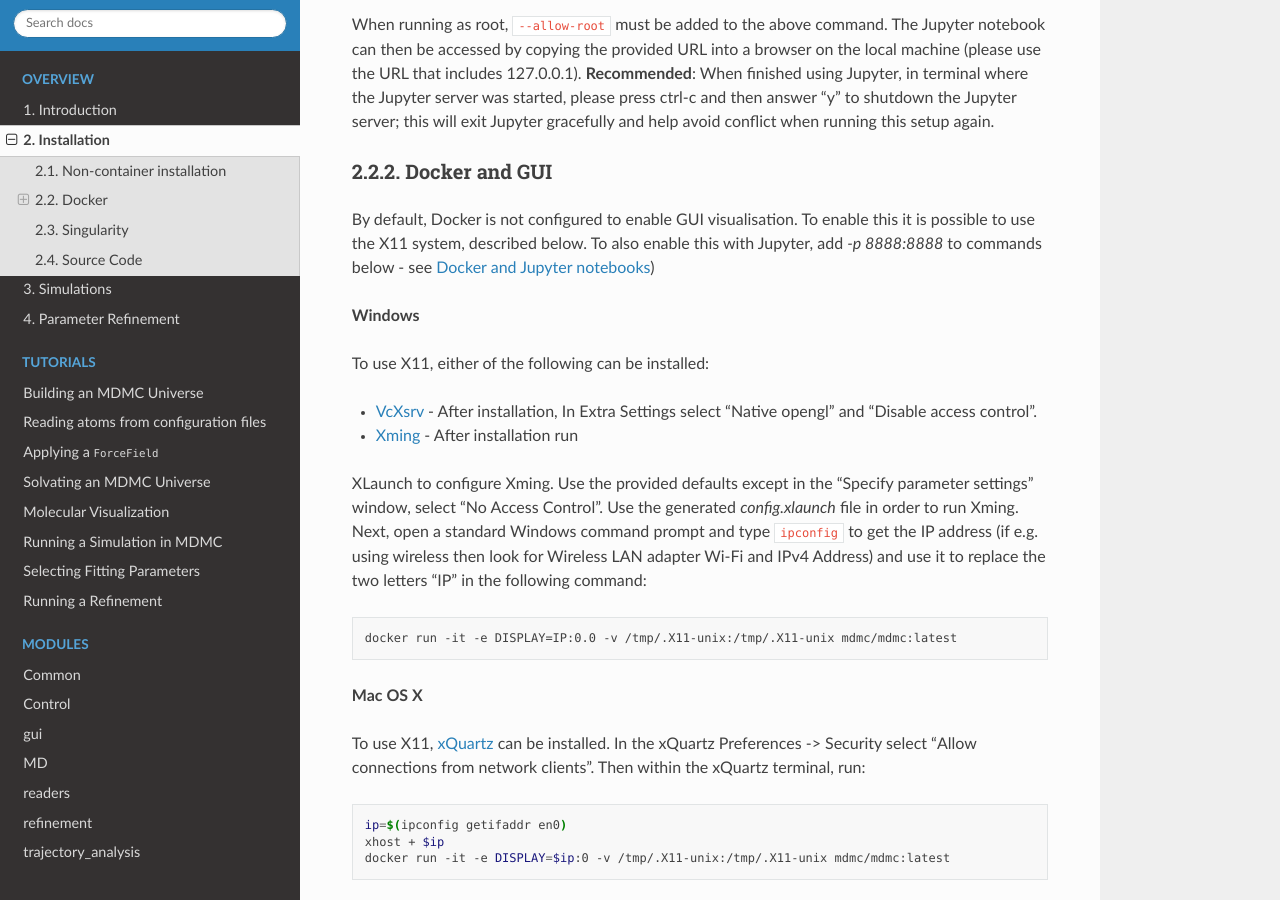
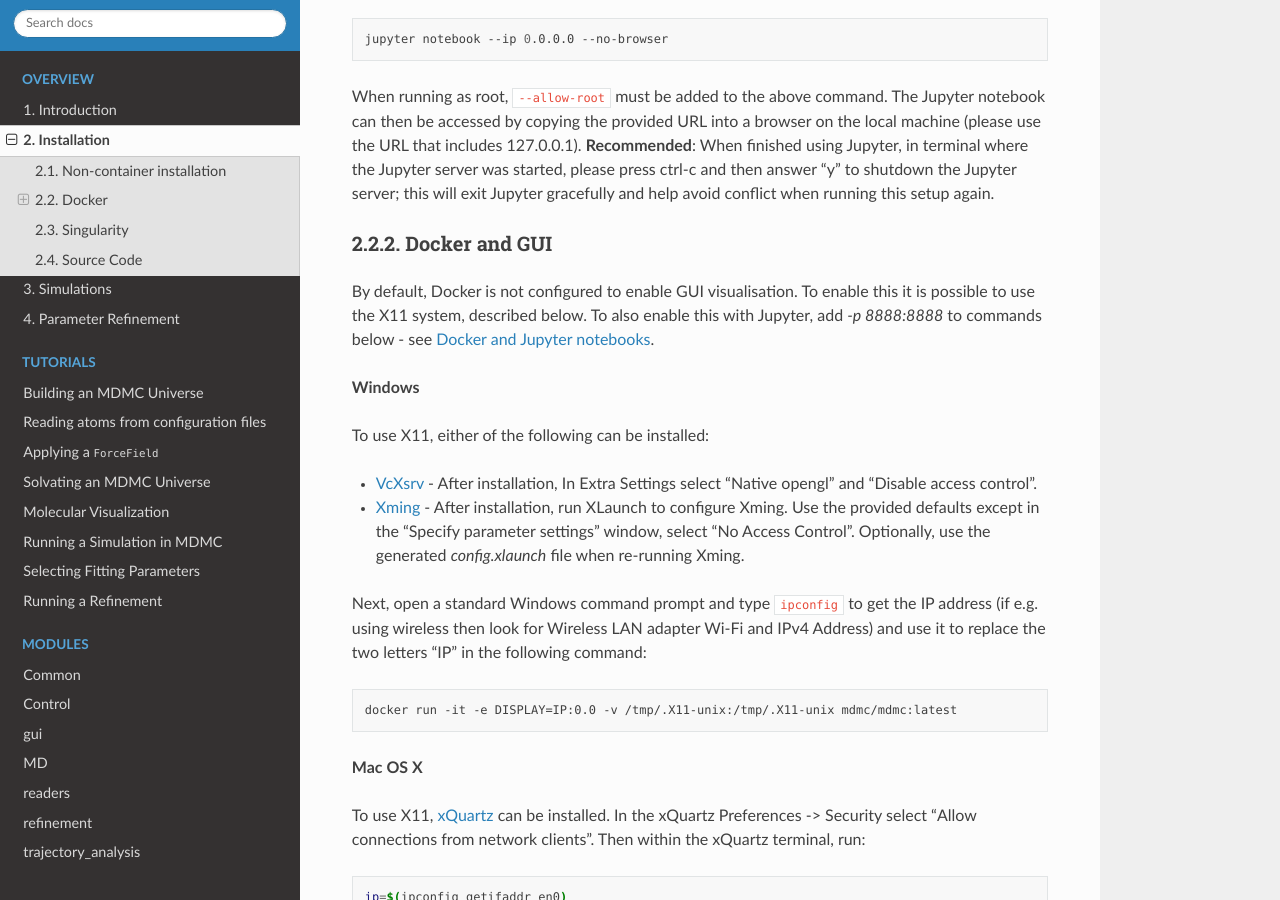
Before and after one commit to ISISNeutronMuon/MDMC, a Sphinx documentation site: the page built from doc/pages/installation.rst, in a window 1280 px wide and 900 px high, scrolled down 1752 px. Built offline with Sphinx 7.4.7 and the Read the Docs theme 2.0.0, drawn with Linux system fonts in a browser that asks for light colours; some of the changed text lies outside the part shown.

```diff
--- a/doc/pages/installation.rst
+++ b/doc/pages/installation.rst
@@ -34,7 +34,10 @@ MDMC is then installed using pip and Git:
 This will install MDMC and all Python dependencies; this does not include the
 molecular dynamics engines.
 
-**Note: If MDMC is made available on** `PyPI <https://pypi.org>`_ **, the
+**Note1: While MDMC is in a private repository, the above** `pip install`
+**require username and password**
+
+**Note2: When MDMC is made available on** `PyPI <https://pypi.org>`_ **, the
 installation will simply be:** `pip install MDMC`
 
 Docker
@@ -97,7 +100,7 @@ Docker and GUI
 By default, Docker is not configured to enable GUI visualisation.  To enable
 this it is possible to use the X11 system, described below.  To also enable this
 with Jupyter, add `-p 8888:8888` to commands below - see
-:ref:`docker-jupyter-label`)
+:ref:`docker-jupyter-label`.
 
 **Windows**
 
@@ -105,10 +108,11 @@ To use X11, either of the following can be installed:
 
 * `VcXsrv <https://sourceforge.net/projects/vcxsrv/>`_ - After installation, In
   Extra Settings select "Native opengl" and "Disable access control".
-* `Xming <https://sourceforge.net/projects/xming/>`_ - After installation run
-XLaunch to configure Xming.  Use the provided defaults except in the "Specify
-parameter settings" window, select "No Access Control".  Use the generated
-`config.xlaunch` file in order to run Xming.
+* `Xming <https://sourceforge.net/projects/xming/>`_ - After installation, run
+  XLaunch to configure Xming. Use the provided defaults except in the
+  "Specify parameter settings" window, select "No Access Control".
+  Optionally, use the generated `config.xlaunch` file when re-running Xming.
+
 Next, open a standard Windows command prompt and type :code:`ipconfig` to get
 the IP address (if e.g. using wireless then look for Wireless LAN adapter Wi-Fi
 and IPv4 Address) and use it to replace the two letters "IP" in the following
```
